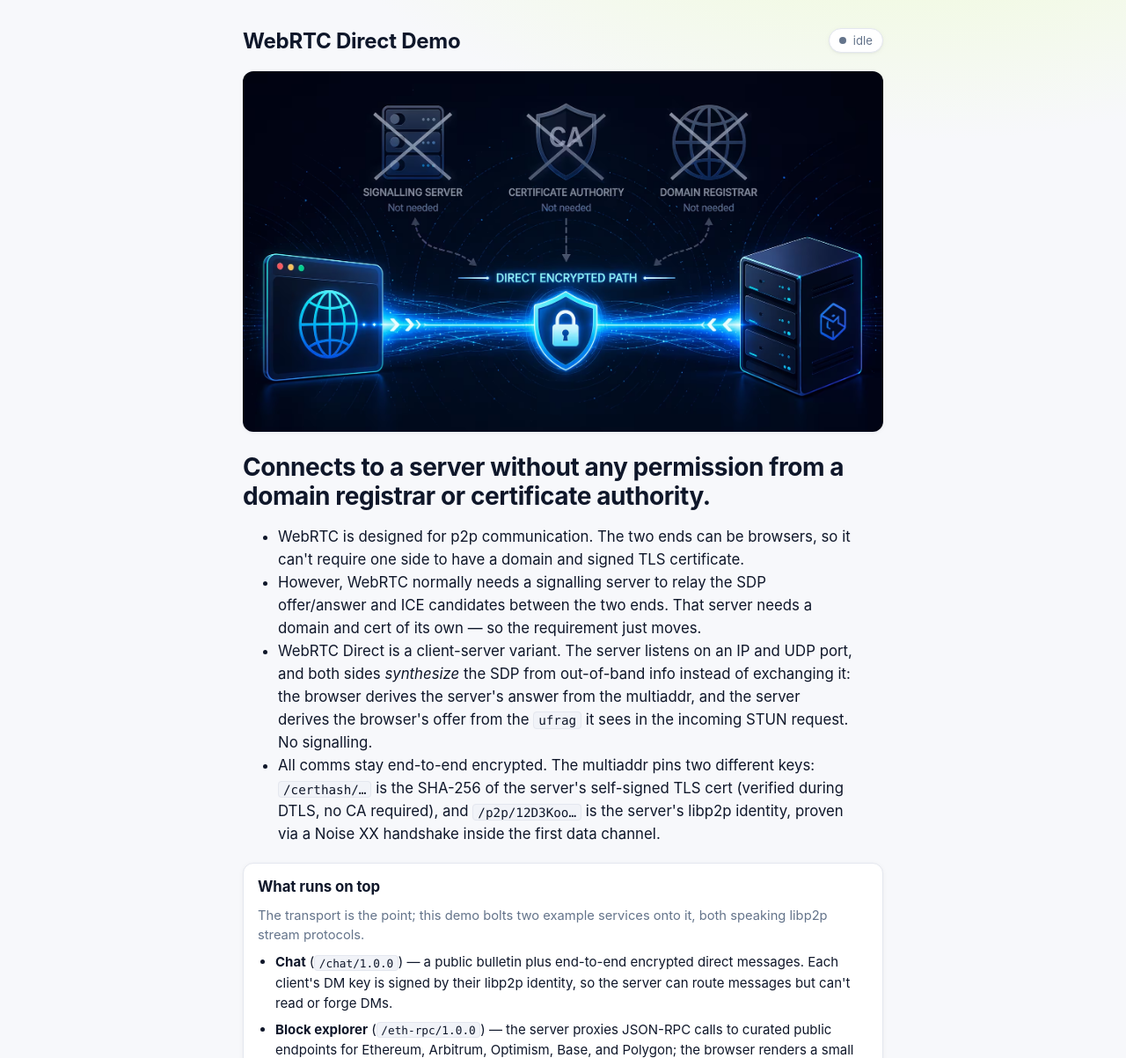
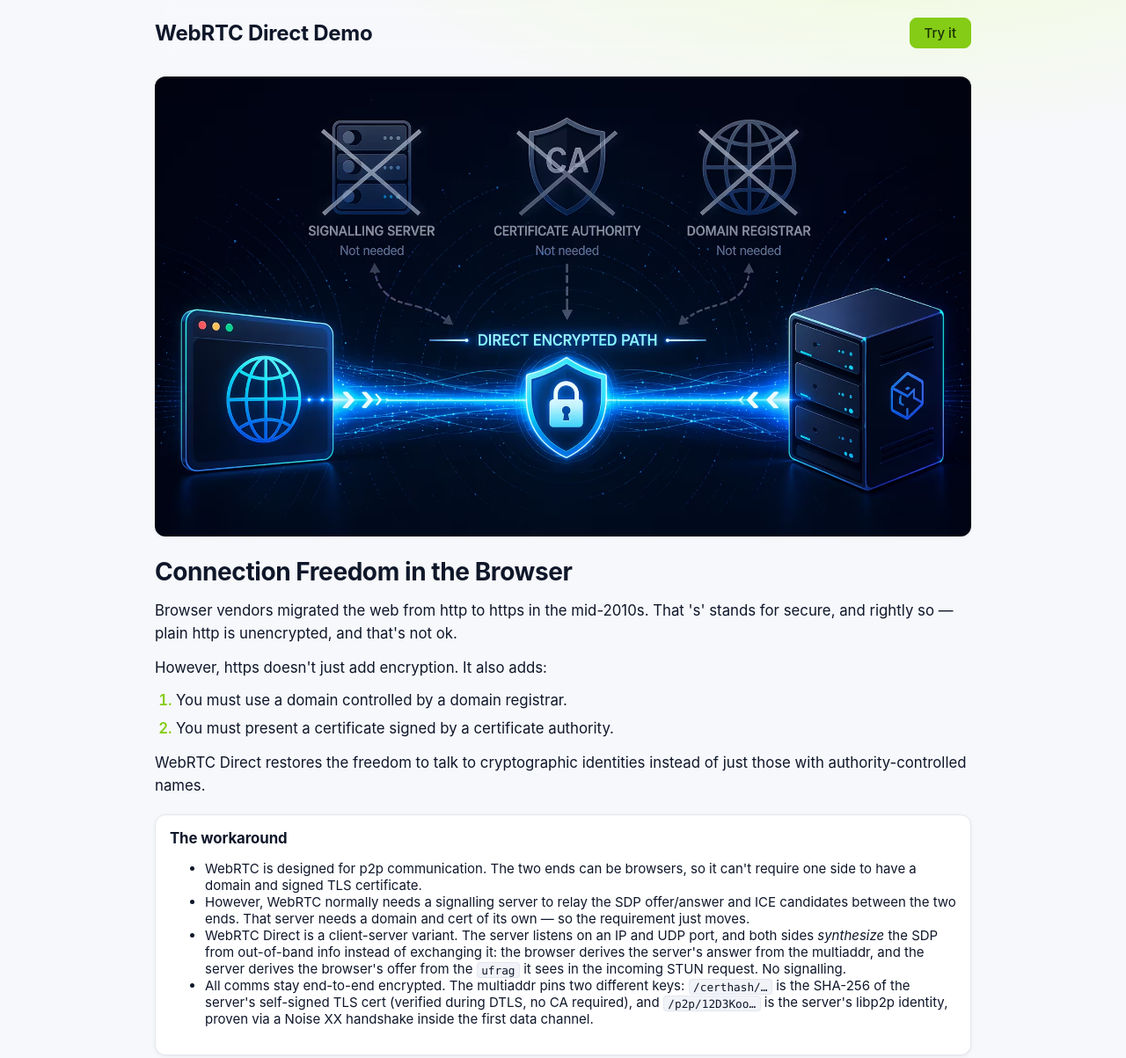
Before and after one commit to voltrevo/webrtc-direct-demo, a website built with Vite: page web/index.html in a window 1280 px wide. Shown: the top 1203 px of the page at 88% size. Built offline with nearby package versions, Linux system fonts and the light colour scheme; what @libp2p/crypto, @libp2p/peer-id would draw is missing.

Commit message:
Rework landing copy + sticky header
- Landing hero is now "Connection Freedom in the Browser" with prose
  framing the https-brought-more-than-encryption point (domain
  registrar + certificate authority as the two hidden requirements),
  followed by the "workaround" card carrying the four structural
  bullets about WebRTC Direct.
- Sticky app header with the "Try it" CTA on landing and the status
  pill on the demo view (transparent background so the lime gradient
  reads through).
- Page max-width bumped 760 → 960 and the .hero .lede 62ch cap lifted
  so the copy fills the wider column.
- README intro updated to match the new hero structure.

```diff
--- a/web/index.html
+++ b/web/index.html
@@ -12,9 +12,12 @@
         <div>
           <h1 id="title">WebRTC Direct Demo</h1>
         </div>
-        <div class="status" id="status" hidden>
-          <span class="dot" id="status-dot"></span>
-          <span class="status-text" id="status-text">idle</span>
+        <div class="header-actions">
+          <button id="try-it" type="button" class="primary header-cta">Try it</button>
+          <div class="status" id="status" hidden>
+            <span class="dot" id="status-dot"></span>
+            <span class="status-text" id="status-text">idle</span>
+          </div>
         </div>
       </header>
 
@@ -28,7 +31,27 @@
           />
         </figure>
         <section class="hero">
-          <h2>Connects to a server without any permission from a domain registrar or certificate authority.</h2>
+          <h2>Connection Freedom in the Browser</h2>
+          <p class="lede">
+            Browser vendors migrated the web from http to https in the
+            mid-2010s. That 's' stands for secure, and rightly so — plain
+            http is unencrypted, and that's not ok.
+          </p>
+          <p class="lede">
+            However, https doesn't just add encryption. It also adds:
+          </p>
+          <ol class="lede hero-requirements">
+            <li>You must use a domain controlled by a domain registrar.</li>
+            <li>You must present a certificate signed by a certificate authority.</li>
+          </ol>
+          <p class="lede">
+            WebRTC Direct restores the freedom to talk to cryptographic
+            identities instead of just those with authority-controlled names.
+          </p>
+        </section>
+
+        <section class="card">
+          <h3>The workaround</h3>
           <ul>
             <li class="lede">
               WebRTC is designed for p2p communication. The two ends can be browsers,
@@ -129,9 +152,6 @@ npm start</code></pre>
           </ul>
         </section>
 
-        <div class="cta-row">
-          <button id="try-it" class="primary big">Try it</button>
-        </div>
       </div>
 
       <div id="app" class="view" hidden>
--- a/web/src/main.js
+++ b/web/src/main.js
@@ -1270,6 +1270,7 @@ function showApp() {
   landingView.hidden = true
   appView.hidden = false
   statusEl.hidden = false
+  tryItBtn.hidden = true
   titleEl.classList.add('clickable')
   addrInput.focus()
   renderRoster()
@@ -1285,6 +1286,7 @@ async function showLanding() {
   appView.hidden = true
   landingView.hidden = false
   statusEl.hidden = true
+  tryItBtn.hidden = false
   titleEl.classList.remove('clickable')
   setStatus('', 'idle')
   if (window.location.hash === '#demo') {
--- a/web/src/styles.css
+++ b/web/src/styles.css
@@ -67,17 +67,24 @@ body {
 }
 
 .page {
-  max-width: 760px;
+  max-width: 960px;
   margin: 0 auto;
   padding: 2rem 1rem 3rem;
 }
 
 .app-header {
+  position: sticky;
+  top: 0;
+  z-index: 20;
   display: flex;
-  align-items: flex-start;
+  align-items: center;
   justify-content: space-between;
   gap: 1rem;
-  margin-bottom: 1.25rem;
+  margin: -2rem 0 1.25rem;
+  padding: 1.25rem 0 0.75rem;
+  background: transparent;
+  backdrop-filter: blur(10px);
+  -webkit-backdrop-filter: blur(10px);
 }
 
 .app-header h1 {
@@ -88,6 +95,15 @@ body {
 }
 .app-header h1.clickable { cursor: pointer; }
 .app-header h1.clickable:hover { color: var(--accent); }
+
+.header-actions {
+  display: flex;
+  align-items: center;
+  gap: 0.75rem;
+}
+
+.header-cta { padding: 0.45rem 1rem; }
+.header-cta[hidden] { display: none; }
 
 .tagline {
   margin: 0.25rem 0 0;
@@ -108,6 +124,7 @@ body {
   box-shadow: var(--shadow);
   white-space: nowrap;
 }
+.status[hidden] { display: none; }
 
 .dot {
   width: 8px;
@@ -814,10 +831,13 @@ button.ghost:hover:not(:disabled) { background: var(--surface-2); }
 }
 
 .hero {
+  display: flex;
+  flex-direction: column;
+  gap: 0.85rem;
   margin-bottom: 1.25rem;
 }
 .hero h2 {
-  margin: 0 0 0.75rem;
+  margin: 0;
   font-size: 1.75rem;
   line-height: 1.2;
   letter-spacing: -0.015em;
@@ -827,7 +847,17 @@ button.ghost:hover:not(:disabled) { background: var(--surface-2); }
   font-size: 1.05rem;
   line-height: 1.55;
   color: var(--text);
-  max-width: 62ch;
+}
+.hero ol.hero-requirements {
+  margin: -0.2rem 0 0;
+  padding-left: 1.5rem;
+  display: flex;
+  flex-direction: column;
+  gap: 0.35rem;
+}
+.hero ol.hero-requirements li::marker {
+  color: var(--accent);
+  font-weight: 600;
 }
 .hero strong {
   color: var(--accent);
```
Also changed, not shown: README.md.
